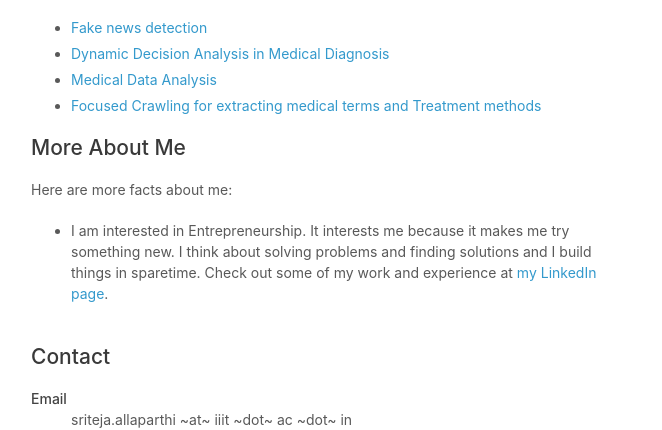
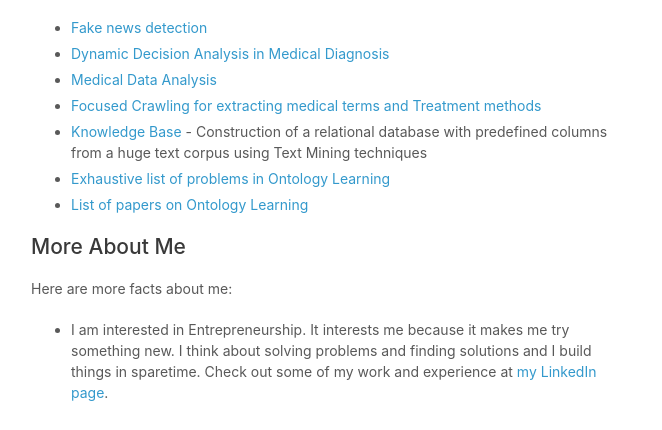
Before and after one commit to sri-teja/sri-teja.github.io, a plain HTML site: page index.html in a window 1280 px wide. Shown: the part 1171-1601 px from the top of the page, without its empty margins (439-1101 px from the left). Drawn offline with Linux system fonts and the light colour scheme.

Commit message:
more reports

```diff
--- a/index.html
+++ b/index.html
@@ -82,6 +82,10 @@
           <li><a href="https://goo.gl/M8u4JQ" target="_blank">Dynamic Decision Analysis in Medical Diagnosis</a><br></li>
           <li><a href="https://goo.gl/cu3Xmr" target="_blank">Medical Data Analysis</a><br></li>
           <li><a href="https://goo.gl/8GtRd2" target="_blank">Focused Crawling for extracting medical terms and Treatment methods</a><br></li>
+          <li><a href="https://goo.gl/zb7Rhi" target="_blank">Knowledge Base</a> - Construction of a relational database with predefined columns from a huge text corpus using Text Mining techniques<br></li>
+          <li><a href="https://goo.gl/LvBi65" target="_blank">Exhaustive list of problems in Ontology Learning</a><br></li>
+          <li><a href="https://goo.gl/nm1Tjn" target="_blank">List of papers on Ontology Learning</a><br></li>
+
         </ul>
 
         <h2 id="more">More About Me</h2>
```
